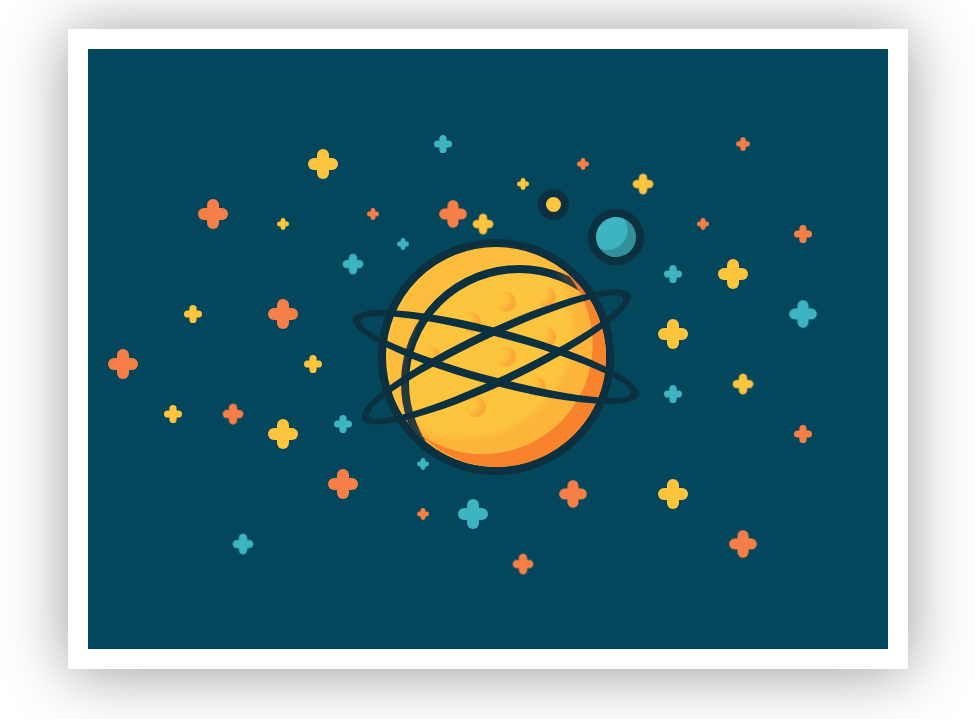
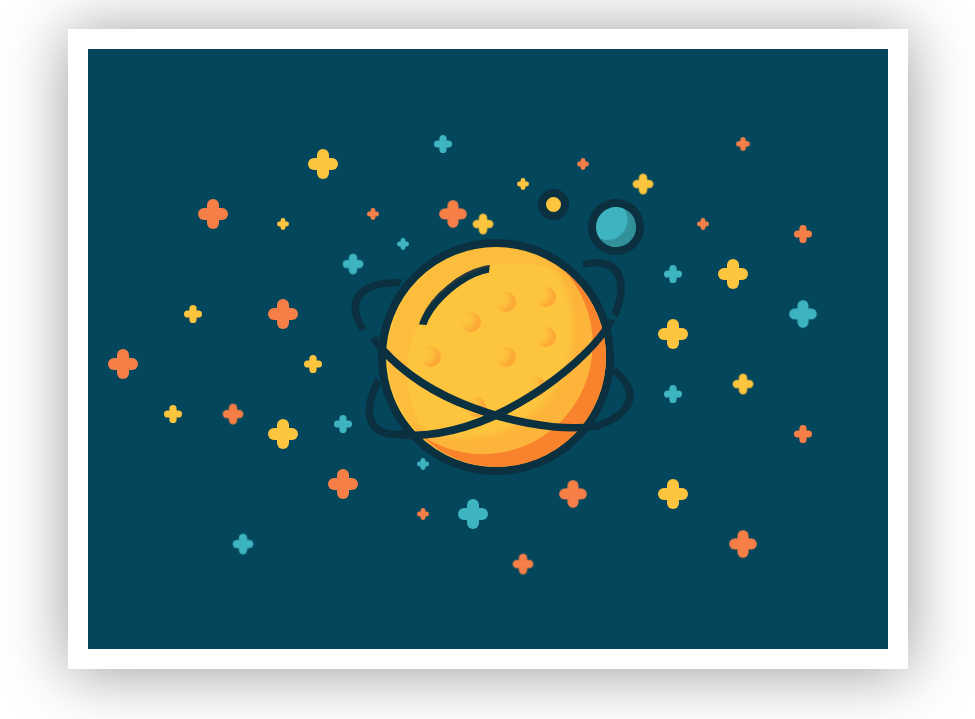
Before and after one commit to yeion7/css-animations, a plain HTML site: page planet/index.html in a window 1280 px wide. Shown: the part 88-807 px from the top of the page, without its empty margins (152-1127 px from the left). Drawn offline with Linux system fonts and the light colour scheme.

Commit message:
add rings

```diff
--- a/planet/index.css
+++ b/planet/index.css
@@ -37,11 +37,13 @@ h1 {
 .line {
   border: 8px solid #0b303f;
   position: relative;
-  border-radius: 50%;
-  width: 220px;
-  height: 220px;
-  top: 18px;
-  left: 15px;
+  width: 100px;
+  height: 100px;
+  border-color: #0b303f transparent transparent;
+  border-radius: 50%/30px 30px 8px 0px;
+  top: 25px;
+  left: 40px;
+  transform: rotate(-40deg);
 }
 .crater {
   width: 20px;
@@ -84,20 +86,96 @@ h1 {
   top: 130px;
   left: 140px;
 }
-.ring-1,
-.ring-2 {
+.ring-1 {
+  position: absolute;
+  width: 290px;
+  height: 100px;
   border: 8px solid #0b303f;
-  border-radius: 50%;
-  display: block;
-  width: 280px;
-  height: 40px;
+  border-color: #0b303f transparent transparent;
+  border-radius: 200%/250px 350px 0px 0px;
+  top: 250px;
+  left: 250px;
+  transform: rotate(150deg);
+  z-index: 100;
+}
+.borde-1 {
   position: absolute;
-  left: 260px;
-  top: 280px;
-  transform: rotate(-25deg);
+  width: 80px;
+  height: 100px;
+  border: 8px solid #0b303f;
+  border-color: #0b303f transparent transparent;
+  border-radius: 50%/110px 100px 0px 0px;
+  top: 200px;
+  left: 440px;
+  transform: rotate(45deg);
+}
+.ring-1 {
+  position: absolute;
+  width: 290px;
+  height: 100px;
+  border: 8px solid #0b303f;
+  border-color: #0b303f transparent transparent;
+  border-radius: 200%/250px 350px 0px 0px;
+  top: 250px;
+  left: 250px;
+  transform: rotate(150deg);
+  z-index: 100;
+}
+.borde-1 {
+  position: absolute;
+  width: 80px;
+  height: 100px;
+  border: 8px solid #0b303f;
+  border-color: #0b303f transparent transparent;
+  border-radius: 50%/110px 100px 0px 0px;
+  top: 200px;
+  left: 440px;
+  transform: rotate(45deg);
+}
+.borde-2 {
+  position: absolute;
+  width: 80px;
+  height: 100px;
+  border: 8px solid #0b303f;
+  border-color: #0b303f transparent transparent;
+  border-radius: 50%/110px 100px 0px 0px;
+  top: 285px;
+  left: 280px;
+  transform: rotate(-130deg);
 }
 .ring-2 {
-  transform: rotate(15deg);
+  position: absolute;
+  width: 290px;
+  height: 100px;
+  border: 8px solid #0b303f;
+  border-color: #0b303f transparent transparent;
+  border-radius: 200%/250px 350px 0px 0px;
+  top: 250px;
+  left: 250px;
+  transform: rotate(-160deg);
+  z-index: 100;
+}
+.borde-3 {
+  position: absolute;
+  width: 80px;
+  height: 100px;
+  border: 8px solid #0b303f;
+  border-color: #0b303f transparent transparent;
+  border-radius: 50%/110px 100px 0px 0px;
+  top: 285px;
+  left: 440px;
+  transform: rotate(95deg);
+}
+.borde-4 {
+  position: absolute;
+  width: 80px;
+  height: 100px;
+  border: 8px solid #0b303f;
+  border-color: #0b303f transparent transparent;
+  border-radius: 50%/110px 100px 0px 0px;
+  top: 215px;
+  left: 270px;
+  transform: rotate(-65deg);
 }
 .luna1 {
   width: 15px;
@@ -116,7 +194,7 @@ h1 {
   border: 8px solid #0b303f;
   border-radius: 50px;
   position: absolute;
-  top: 160px;
+  top: 150px;
   left: 500px;
   box-shadow: -11px 0px 1px rgba(0,0,0,0.2) inset;
   transform: rotate(40deg);
--- a/planet/index.html
+++ b/planet/index.html
@@ -8,6 +8,12 @@
 <body>
   <h1>Planet</h1>
   <div class="artboard">
+    <div class="ring-1"></div>
+    <div class="borde-1"></div>
+    <div class="borde-2"></div>
+    <div class="ring-2"></div>
+    <div class="borde-3"></div>
+    <div class="borde-4"></div>
     <div class="planet">
       <div class="line"></div>
       <div class="crater crater-1"></div>
@@ -20,8 +26,6 @@
       <div class="crater crater-8"></div>
       <div class="planet-shadow"></div>
     </div>
-    <div class="ring-1"></div>
-    <div class="ring-2"></div>
     <div class="luna1"></div>
     <div class="luna2"></div>
     <div class="stars">
```
Also changed, not shown: 2 other files.
